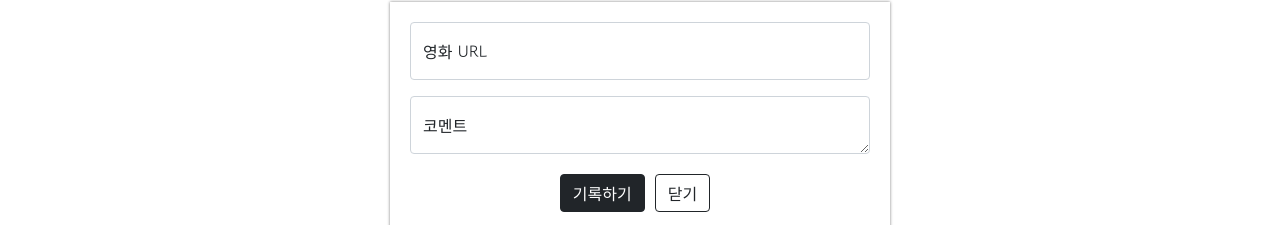
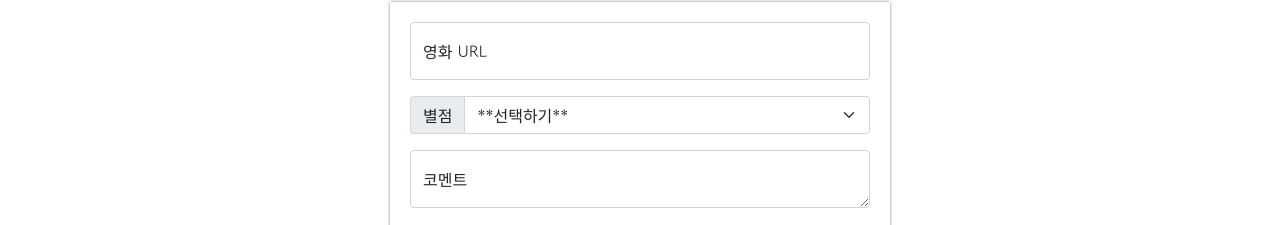
Before and after one commit to stellakim05/mypage, a plain HTML site: page index.html in a window 1280 px wide. Shown: the part 268-493 px from the top of the page. Drawn offline with nearby package versions, Linux system fonts and the light colour scheme.

Commit message:
Update index.html

```diff
--- a/index.html
+++ b/index.html
@@ -101,6 +101,18 @@
             <label for="floatingInput">영화 URL</label>
         </div>
 
+        <div class="input-group mb-3">
+            <label class="input-group-text" for="inputGroupSelect01">별점</label>
+            <select class="form-select" id="inputGroupSelect01">
+              <option selected>**선택하기**</option>
+              <option value="1">⭐</option>
+              <option value="2">⭐⭐</option>
+              <option value="3">⭐⭐⭐</option>
+            </select>
+          </div>
+
+
+
         <div class="form-floating">
             <textarea class="form-control" placeholder="Leave a comment here" id="floatingTextarea"></textarea>
             <label for="floatingTextarea">코멘트</label>
```
